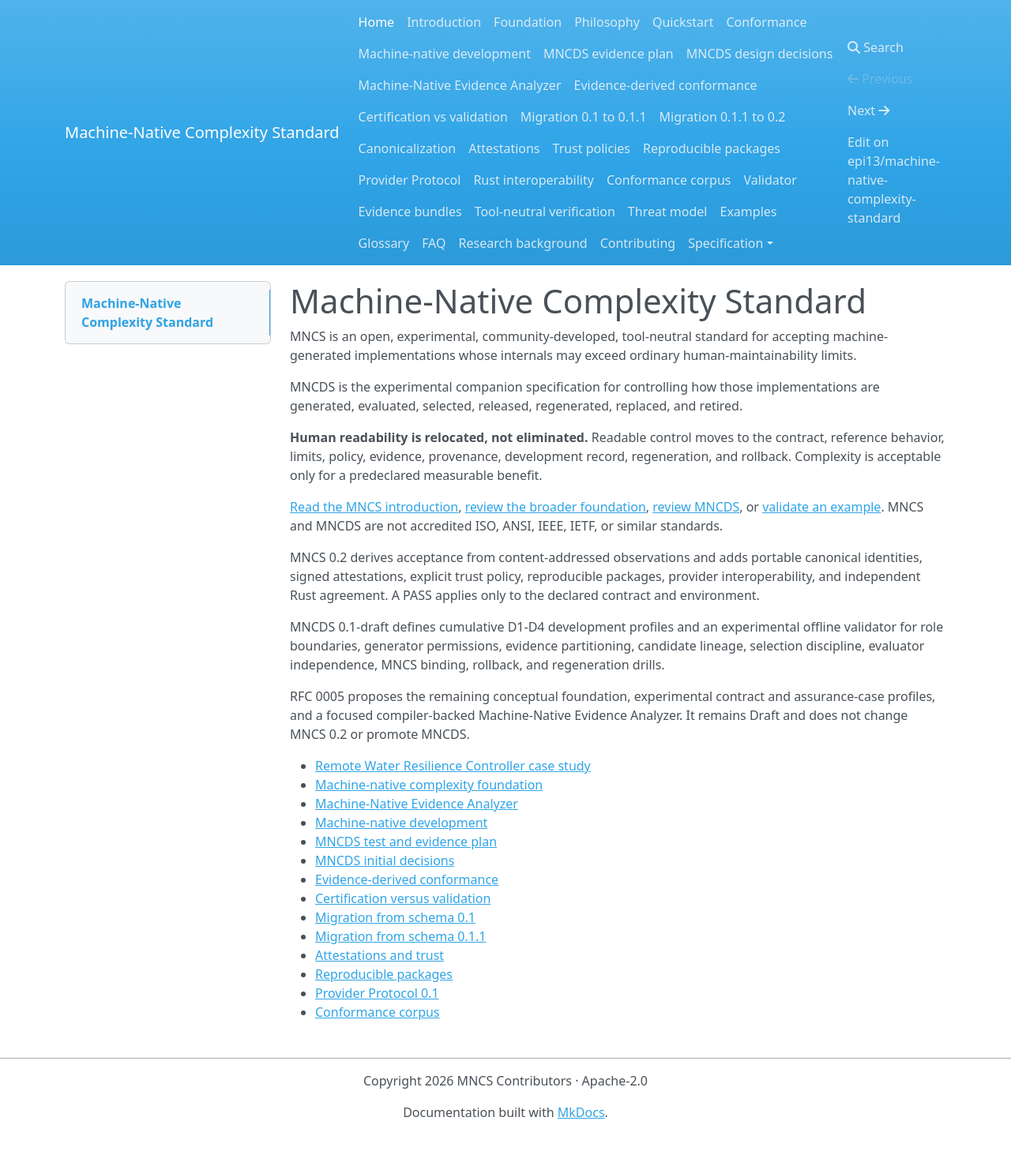
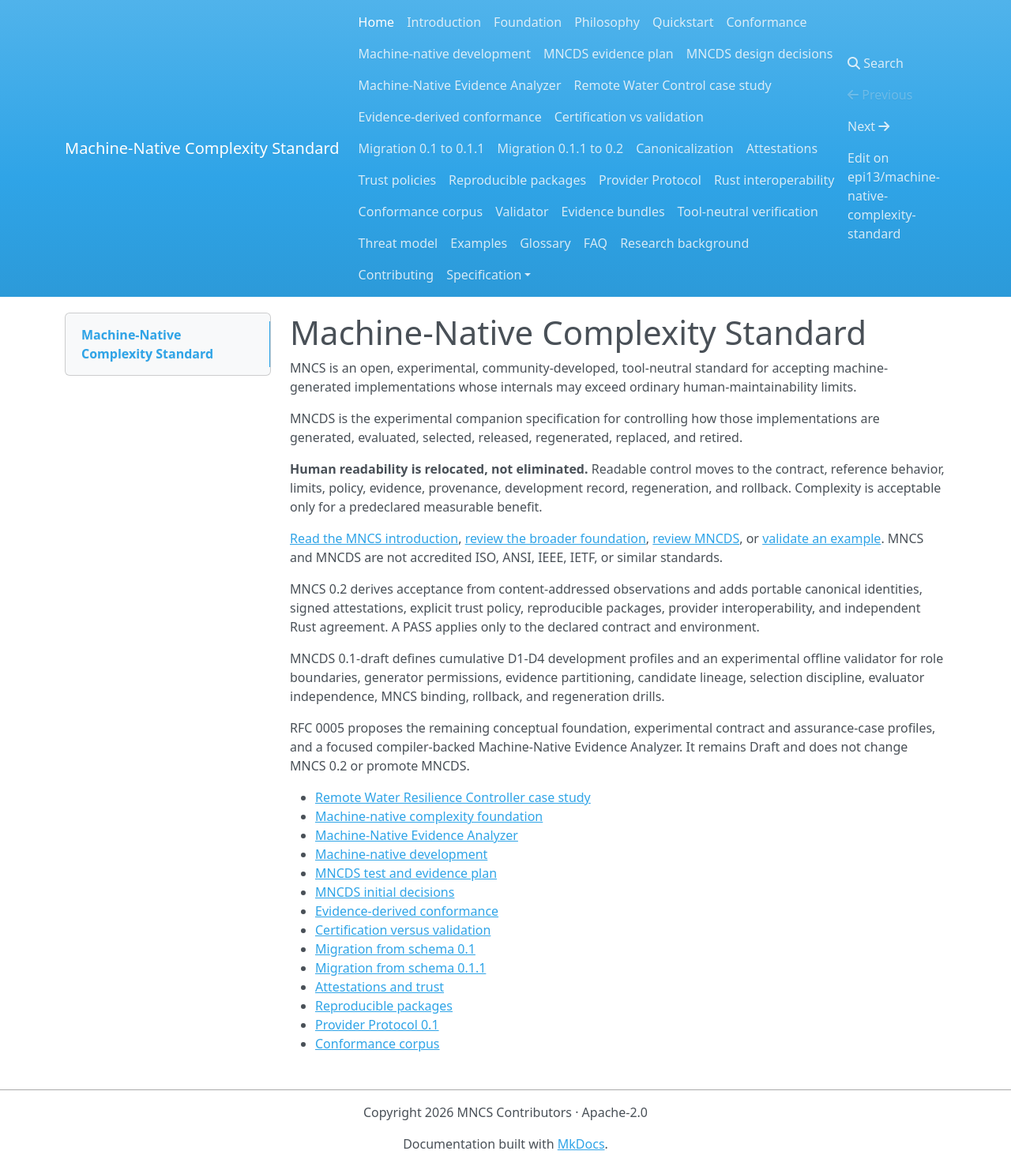
Before and after one commit to epi13/machine-native-complexity-standard, an MkDocs documentation site: the page built from docs/index.md, in a window 1280 px wide. Shown: the whole page at 79% size. Built offline with MkDocs 1.6.1, drawn with Linux system fonts in a browser that asks for light colours; nearby versions of some CDN libraries; before the commit the page ends 1437 px from its top, so only the background shows below that.

Commit message:
Add remote water study to documentation

```diff
--- a/mkdocs.yml
+++ b/mkdocs.yml
@@ -19,6 +19,7 @@
   - MNCDS evidence plan: mncds-evidence-plan.md
   - MNCDS design decisions: mncds-decisions.md
   - Machine-Native Evidence Analyzer: machine-native-evidence-analyzer.md
+  - Remote Water Control case study: remote-water-control.md
   - Evidence-derived conformance: evidence-derived-conformance.md
   - Certification vs validation: certification-vs-validation.md
   - Migration 0.1 to 0.1.1: migration-0.1-to-0.1.1.md
```
